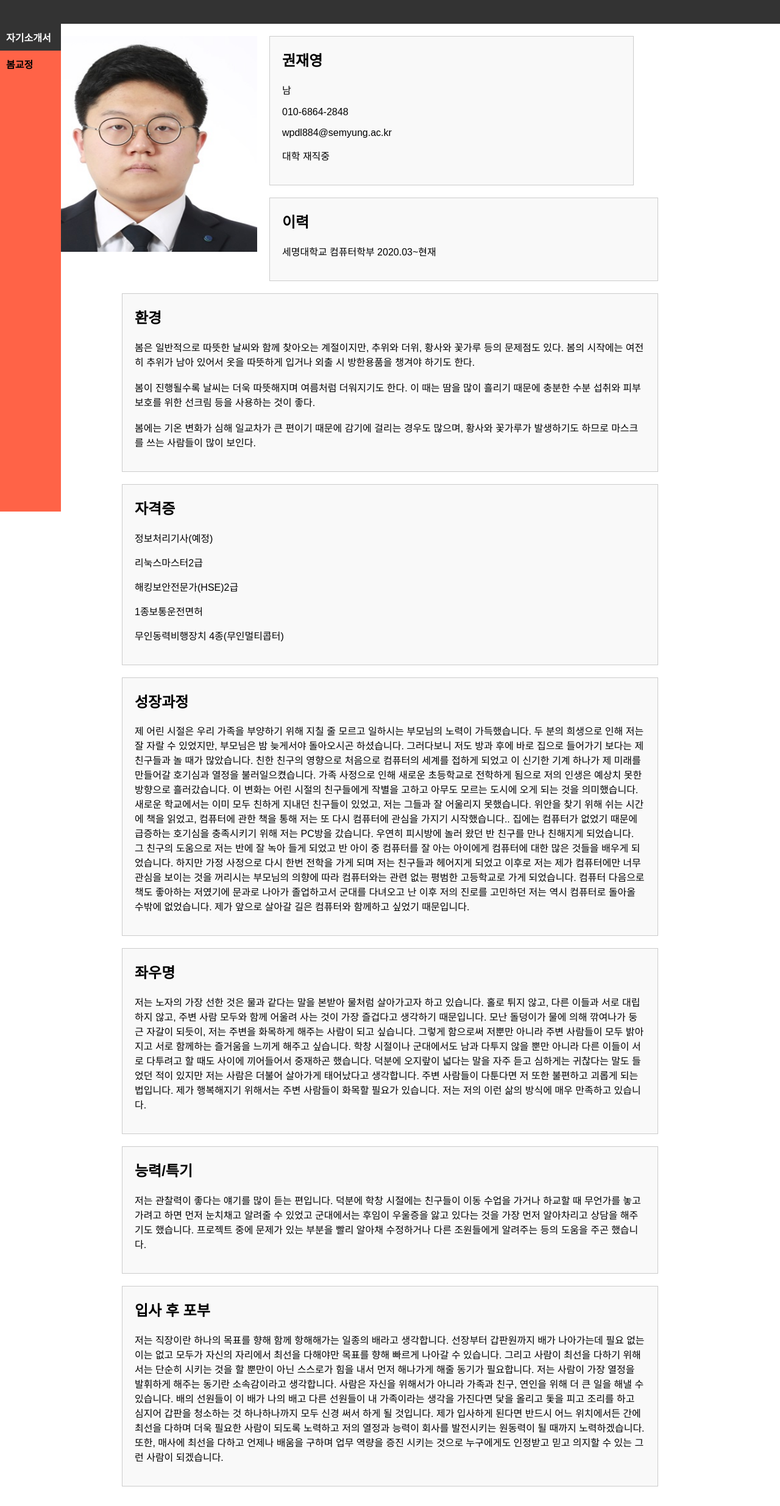
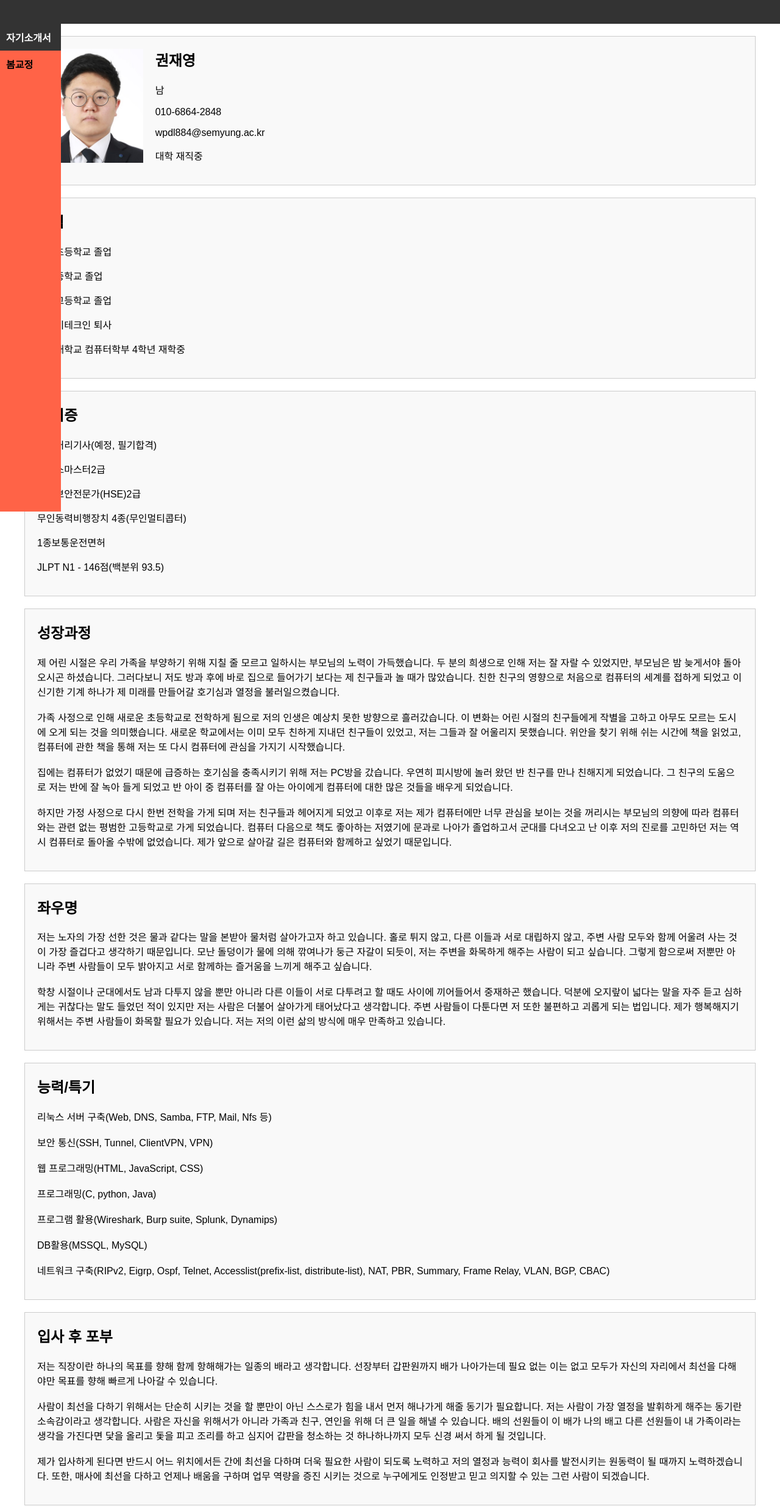
Before and after one commit to jaeyoung8008/jaeyoung8008.github.io, a plain HTML site: page self.html in a window 1280 px wide. Shown: the part 90-2560 px from the top of the page at 61% size. Drawn offline with Linux system fonts and the light colour scheme.

Commit message:
Update self.html

```diff
--- a/self.html
+++ b/self.html
@@ -52,8 +52,6 @@
 		}
 
 		.post {
-			margin-left: 200px;
-			margin-right: 200px;
 			background-color: #f9f9f9;
 			border: 1px solid #ccc;
 			margin-bottom: 20px;
@@ -85,57 +83,49 @@
 	</ul>
 	<div class="container">
 		<div>
-			<img class="image" src="사진.jpg" height="354" width="382">
 			<div class="post">
+				<img class="image" src="사진.jpg"style="width: 15%; height: auto;">
 				<h2>권재영</h2>
 				<p>남</p>
 				<p>010-6864-2848</p>
 				<p>wpdl884@semyung.ac.kr</p>
 				<p>대학 재직중</p>
 			</div>
-			</div>
 		</div>
 		<div class="post">
 			<h2>이력</h2>
-			<p>세명대학교 컴퓨터학부 2020.03~현재</p>
-		</div>
-		<div class="post">
-			<h2>환경</h2>
-			<p>봄은 일반적으로 따뜻한 날씨와 함께 찾아오는 계절이지만, 추위와 더위, 황사와 꽃가루 등의 문제점도 있다. 봄의 시작에는 여전히 추위가 남아 있어서 옷을 따뜻하게 입거나 외출 시 방한용품을 챙겨야 하기도 한다.<br><br>봄이 진행될수록 날씨는 더욱 따뜻해지며 여름처럼 더워지기도 한다. 이 때는 땀을 많이 흘리기 때문에 충분한 수분 섭취와 피부 보호를 위한 선크림 등을 사용하는 것이 좋다.<br><br>봄에는 기온 변화가 심해 일교차가 큰 편이기 때문에 감기에 걸리는 경우도 많으며, 황사와 꽃가루가 발생하기도 하므로 마스크를 쓰는 사람들이 많이 보인다.</p>
+			<p>무학초등학교 졸업</p>
+			<p>행당중학교 졸업</p>
+			<p>성동고등학교 졸업</p>
+			<p>디케이테크인 퇴사</p>
+			<p>세명대학교 컴퓨터학부 4학년 재학중</p>
 		</div>
 		<div class="post">
 			<h2>자격증</h2>
-			<p>정보처리기사(예정)</p>
+			<p>정보처리기사(예정, 필기합격)</p>
 			<p>리눅스마스터2급</p>
 			<p>해킹보안전문가(HSE)2급</p>
+			<p>무인동력비행장치 4종(무인멀티콥터)</p>
 			<p>1종보통운전면허</p>
-			<p>무인동력비행장치 4종(무인멀티콥터)</p>
+			<p>JLPT N1 - 146점(백분위 93.5)</p>
 		</div>
 		<div class="post">
 			<h2>성장과정</h2>
-			<p>제 어린 시절은 우리 가족을 부양하기 위해 지칠 줄 모르고 일하시는 부모님의 노력이 가득했습니다. 두 분의 희생으로 인해 저는 잘 자랄 수 있었지만, 부모님은 밤 늦게서야 돌아오시곤 하셨습니다. 그러다보니 저도 방과 후에 바로 집으로 들어가기 보다는 제 친구들과 놀 때가 많았습니다. 친한 친구의 영향으로 처음으로 컴퓨터의 세계를 접하게 되었고 이 신기한 기계 하나가 제 미래를 만들어갈 호기심과 열정을 불러일으켰습니다.
-
-가족 사정으로 인해 새로운 초등학교로 전학하게 됨으로 저의 인생은 예상치 못한 방향으로 흘러갔습니다. 이 변화는 어린 시절의 친구들에게 작별을 고하고 아무도 모르는 도시에 오게 되는 것을 의미했습니다. 새로운 학교에서는 이미 모두 친하게 지내던 친구들이 있었고, 저는 그들과 잘 어울리지 못했습니다. 위안을 찾기 위해 쉬는 시간에 책을 읽었고, 컴퓨터에 관한 책을 통해 저는 또 다시 컴퓨터에 관심을 가지기 시작했습니다..
-
-집에는 컴퓨터가 없었기 때문에 급증하는 호기심을 충족시키기 위해 저는 PC방을 갔습니다. 우연히 피시방에 놀러 왔던 반 친구를 만나 친해지게 되었습니다. 그 친구의 도움으로 저는 반에 잘 녹아 들게 되었고 반 아이 중 컴퓨터를 잘 아는 아이에게 컴퓨터에 대한 많은 것들을 배우게 되었습니다.
-
-하지만 가정 사정으로 다시 한번 전학을 가게 되며 저는 친구들과 헤어지게 되었고 이후로 저는 제가 컴퓨터에만 너무 관심을 보이는 것을 꺼리시는 부모님의 의향에 따라 컴퓨터와는 관련 없는 평범한 고등학교로 가게 되었습니다. 컴퓨터 다음으로 책도 좋아하는 저였기에 문과로 나아가 졸업하고서 군대를 다녀오고 난 이후 저의 진로를 고민하던 저는 역시 컴퓨터로 돌아올 수밖에 없었습니다. 제가 앞으로 살아갈 길은 컴퓨터와 함께하고 싶었기 때문입니다.
-</p>
+			<p>제 어린 시절은 우리 가족을 부양하기 위해 지칠 줄 모르고 일하시는 부모님의 노력이 가득했습니다. 두 분의 희생으로 인해 저는 잘 자랄 수 있었지만, 부모님은 밤 늦게서야 돌아오시곤 하셨습니다. 그러다보니 저도 방과 후에 바로 집으로 들어가기 보다는 제 친구들과 놀 때가 많았습니다. 친한 친구의 영향으로 처음으로 컴퓨터의 세계를 접하게 되었고 이 신기한 기계 하나가 제 미래를 만들어갈 호기심과 열정을 불러일으켰습니다.<br><br>가족 사정으로 인해 새로운 초등학교로 전학하게 됨으로 저의 인생은 예상치 못한 방향으로 흘러갔습니다. 이 변화는 어린 시절의 친구들에게 작별을 고하고 아무도 모르는 도시에 오게 되는 것을 의미했습니다. 새로운 학교에서는 이미 모두 친하게 지내던 친구들이 있었고, 저는 그들과 잘 어울리지 못했습니다. 위안을 찾기 위해 쉬는 시간에 책을 읽었고, 컴퓨터에 관한 책을 통해 저는 또 다시 컴퓨터에 관심을 가지기 시작했습니다.<br><br>집에는 컴퓨터가 없었기 때문에 급증하는 호기심을 충족시키기 위해 저는 PC방을 갔습니다. 우연히 피시방에 놀러 왔던 반 친구를 만나 친해지게 되었습니다. 그 친구의 도움으로 저는 반에 잘 녹아 들게 되었고 반 아이 중 컴퓨터를 잘 아는 아이에게 컴퓨터에 대한 많은 것들을 배우게 되었습니다.<br><br>하지만 가정 사정으로 다시 한번 전학을 가게 되며 저는 친구들과 헤어지게 되었고 이후로 저는 제가 컴퓨터에만 너무 관심을 보이는 것을 꺼리시는 부모님의 의향에 따라 컴퓨터와는 관련 없는 평범한 고등학교로 가게 되었습니다. 컴퓨터 다음으로 책도 좋아하는 저였기에 문과로 나아가 졸업하고서 군대를 다녀오고 난 이후 저의 진로를 고민하던 저는 역시 컴퓨터로 돌아올 수밖에 없었습니다. 제가 앞으로 살아갈 길은 컴퓨터와 함께하고 싶었기 때문입니다.
+			</p>
 		</div>
 		<div class="post">
 			<h2>좌우명</h2>
-			<p>저는 노자의 가장 선한 것은 물과 같다는 말을 본받아 물처럼 살아가고자 하고 있습니다. 홀로 튀지 않고, 다른 이들과 서로 대립하지 않고, 주변 사람 모두와 함께 어울려 사는 것이 가장 즐겁다고 생각하기 때문입니다. 모난 돌덩이가 물에 의해 깎여나가 둥근 자갈이 되듯이, 저는 주변을 화목하게 해주는 사람이 되고 싶습니다. 그렇게 함으로써 저뿐만 아니라 주변 사람들이 모두 밝아지고 서로 함께하는 즐거움을 느끼게 해주고 싶습니다.
-학창 시절이나 군대에서도 남과 다투지 않을 뿐만 아니라 다른 이들이 서로 다투려고 할 때도 사이에 끼어들어서 중재하곤 했습니다. 덕분에 오지랖이 넓다는 말을 자주 듣고 심하게는 귀찮다는 말도 들었던 적이 있지만 저는 사람은 더불어 살아가게 태어났다고 생각합니다. 주변 사람들이 다툰다면 저 또한 불편하고 괴롭게 되는 법입니다. 제가 행복해지기 위해서는 주변 사람들이 화목할 필요가 있습니다. 저는 저의 이런 삶의 방식에 매우 만족하고 있습니다.
-
-</p>
+			<p>저는 노자의 가장 선한 것은 물과 같다는 말을 본받아 물처럼 살아가고자 하고 있습니다. 홀로 튀지 않고, 다른 이들과 서로 대립하지 않고, 주변 사람 모두와 함께 어울려 사는 것이 가장 즐겁다고 생각하기 때문입니다. 모난 돌덩이가 물에 의해 깎여나가 둥근 자갈이 되듯이, 저는 주변을 화목하게 해주는 사람이 되고 싶습니다. 그렇게 함으로써 저뿐만 아니라 주변 사람들이 모두 밝아지고 서로 함께하는 즐거움을 느끼게 해주고 싶습니다.<br><br>학창 시절이나 군대에서도 남과 다투지 않을 뿐만 아니라 다른 이들이 서로 다투려고 할 때도 사이에 끼어들어서 중재하곤 했습니다. 덕분에 오지랖이 넓다는 말을 자주 듣고 심하게는 귀찮다는 말도 들었던 적이 있지만 저는 사람은 더불어 살아가게 태어났다고 생각합니다. 주변 사람들이 다툰다면 저 또한 불편하고 괴롭게 되는 법입니다. 제가 행복해지기 위해서는 주변 사람들이 화목할 필요가 있습니다. 저는 저의 이런 삶의 방식에 매우 만족하고 있습니다.
+			</p>
 		</div>
 		<div class="post">
 			<h2>능력/특기</h2>
-			<p>저는 관찰력이 좋다는 얘기를 많이 듣는 편입니다. 덕분에 학창 시절에는 친구들이 이동 수업을 가거나 하교할 때 무언가를 놓고 가려고 하면 먼저 눈치채고 알려줄 수 있었고 군대에서는 후임이 우울증을 앓고 있다는 것을 가장 먼저 알아차리고 상담을 해주기도 했습니다. 프로젝트 중에 문제가 있는 부분을 빨리 알아채 수정하거나 다른 조원들에게 알려주는 등의 도움을 주곤 했습니다.</p>
+			<p>리눅스 서버 구축(Web, DNS, Samba, FTP, Mail, Nfs 등)<br><br>보안 통신(SSH, Tunnel, ClientVPN, VPN)<br><br>웹 프로그래밍(HTML, JavaScript, CSS)<br><br>프로그래밍(C, python, Java)<br><br>프로그램 활용(Wireshark, Burp suite, Splunk, Dynamips)<br><br>DB활용(MSSQL, MySQL)<br><br>네트워크 구축(RIPv2, Eigrp, Ospf, Telnet, Accesslist(prefix-list, distribute-list), NAT, PBR, Summary, Frame Relay, VLAN, BGP, CBAC)</p>
 		</div>
 		<div class="post">
 			<h2>입사 후 포부</h2>
-			<p>저는 직장이란 하나의 목표를 향해 함께 항해해가는 일종의 배라고 생각합니다. 선장부터 갑판원까지 배가 나아가는데 필요 없는 이는 없고 모두가 자신의 자리에서 최선을 다해야만 목표를 향해 빠르게 나아갈 수 있습니다. 그리고 사람이 최선을 다하기 위해서는 단순히 시키는 것을 할 뿐만이 아닌 스스로가 힘을 내서 먼저 해나가게 해줄 동기가 필요합니다. 저는 사람이 가장 열정을 발휘하게 해주는 동기란 소속감이라고 생각합니다. 사람은 자신을 위해서가 아니라 가족과 친구, 연인을 위해 더 큰 일을 해낼 수 있습니다. 배의 선원들이 이 배가 나의 배고 다른 선원들이 내 가족이라는 생각을 가진다면 닻을 올리고 돛을 피고 조리를 하고 심지어 갑판을 청소하는 것 하나하나까지 모두 신경 써서 하게 될 것입니다. 제가 입사하게 된다면 반드시 어느 위치에서든 간에 최선을 다하며 더욱 필요한 사람이 되도록 노력하고 저의 열정과 능력이 회사를 발전시키는 원동력이 될 때까지 노력하겠습니다. 또한, 매사에 최선을 다하고 언제나 배움을 구하며 업무 역량을 증진 시키는 것으로 누구에게도 인정받고 믿고 의지할 수 있는 그런 사람이 되겠습니다.</p>
+			<p>저는 직장이란 하나의 목표를 향해 함께 항해해가는 일종의 배라고 생각합니다. 선장부터 갑판원까지 배가 나아가는데 필요 없는 이는 없고 모두가 자신의 자리에서 최선을 다해야만 목표를 향해 빠르게 나아갈 수 있습니다.<br><br>사람이 최선을 다하기 위해서는 단순히 시키는 것을 할 뿐만이 아닌 스스로가 힘을 내서 먼저 해나가게 해줄 동기가 필요합니다. 저는 사람이 가장 열정을 발휘하게 해주는 동기란 소속감이라고 생각합니다. 사람은 자신을 위해서가 아니라 가족과 친구, 연인을 위해 더 큰 일을 해낼 수 있습니다. 배의 선원들이 이 배가 나의 배고 다른 선원들이 내 가족이라는 생각을 가진다면 닻을 올리고 돛을 피고 조리를 하고 심지어 갑판을 청소하는 것 하나하나까지 모두 신경 써서 하게 될 것입니다.<br><br>제가 입사하게 된다면 반드시 어느 위치에서든 간에 최선을 다하며 더욱 필요한 사람이 되도록 노력하고 저의 열정과 능력이 회사를 발전시키는 원동력이 될 때까지 노력하겠습니다. 또한, 매사에 최선을 다하고 언제나 배움을 구하며 업무 역량을 증진 시키는 것으로 누구에게도 인정받고 믿고 의지할 수 있는 그런 사람이 되겠습니다.</p>
 		</div>
 	</div>
 	<script src="https://utteranc.es/client.js"
```
